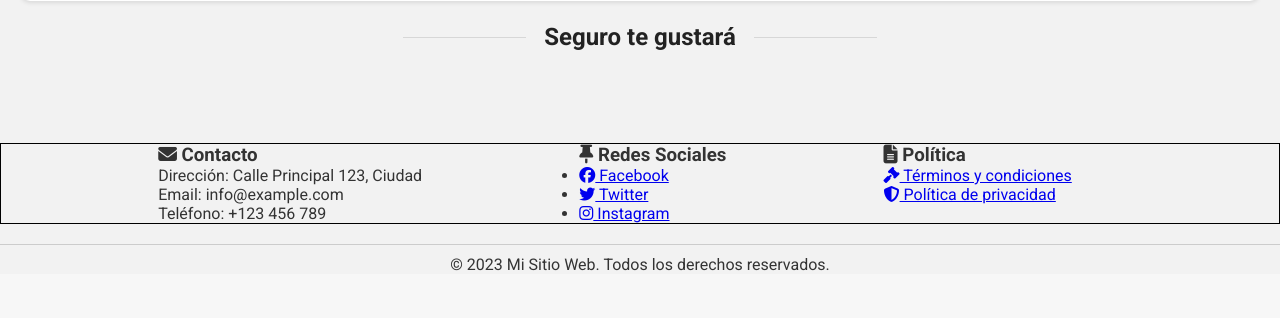
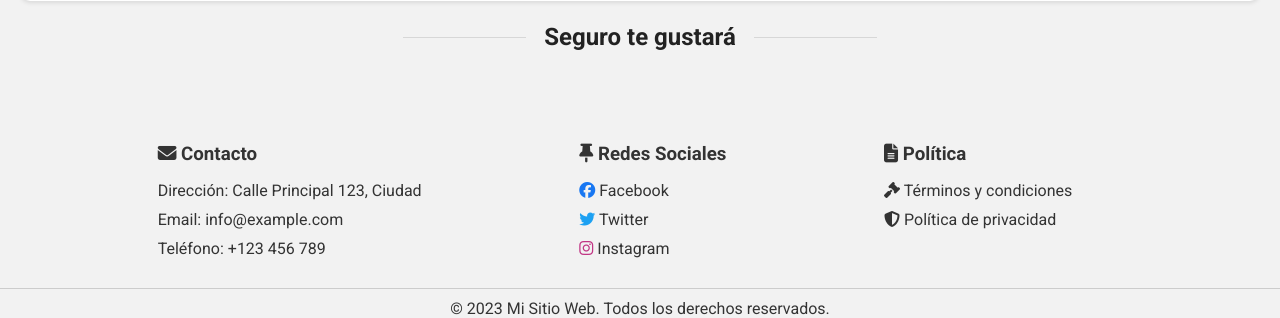
Before and after one commit to calvarezi/online-shop, a Django app: template productos/templates/productos/lista.html in a window 1280 px wide. Shown: the part 982-1300 px from the top of the page. Before the commit the page ends 1253 px from the top, so only its background shows below. Run offline with Django 3.2, Linux system fonts and the light colour scheme; the template is opened without the code that fills it, so the values that code supplies are empty; some libraries are stand-ins or nearby versions.

Commit message:
first-commit

```diff
--- a/static/css/style.css
+++ b/static/css/style.css
@@ -75,8 +75,20 @@ body {
 .seccion__contenedor {
   display: flex;
   justify-content: space-evenly;
-  border: 1px solid black !important;
   padding-right: 50px;
+}
+
+.footer__contacto,
+.footer__redes-sociales,
+.footer__politica {
+  display: flex;
+  flex-direction: column;
+  gap: 10px;
+}
+
+.seccion__contenedor h3 {
+  margin-bottom: 6px;
+
 }
 
 
@@ -87,11 +99,36 @@ body {
   border-top: 1px solid #ccc;
 }
 
-.footer__redes-sociales,
+.footer__redes-sociales li,
 .footer__politica li {
   list-style: none;
+  margin-bottom: 10px;
 }
 
+.footer__redes-sociales a,
+.footer__politica a {
+  text-decoration: none;
+  color: #333333;
+  margin-bottom: 5px;
+}
+
+/* Estilo para el icono de Facebook */
+.fa-facebook {
+  color: #1877f2;
+  /* Color original de Facebook */
+}
+
+/* Estilo para el icono de Twitter */
+.fa-twitter {
+  color: #1da1f2;
+  /* Color original de Twitter */
+}
+
+/* Estilo para el icono de Instagram */
+.fa-instagram {
+  color: #c13584;
+  /* Color original de Instagram */
+}
 
 /* Estilos específicos para dispositivos móviles */
 @media (max-width: 768px) {
--- a/static/js/index.js
+++ b/static/js/index.js
@@ -9,7 +9,7 @@ $(document).ready(function () {
       prevArrow: false,
       nextArrow: false,
       rows: 2,
-      speed: 1000, // Ajustar la velocidad de transición
+      speed: 3000, // Ajustar la velocidad de transición
     });
   }
 
@@ -37,5 +37,6 @@ $(document).ready(function () {
     adaptiveHeight: true,
     centerPadding: "70 px ",
     lazyLoad: "ondemand",
+    speed: 3000,
   });
 });
```
Also changed, not shown: productos/forms.py (+21 -3 lines), productos/templates/registration/login.html (+21 -20 lines), static/css/login.css (added, +19 -0 lines).
